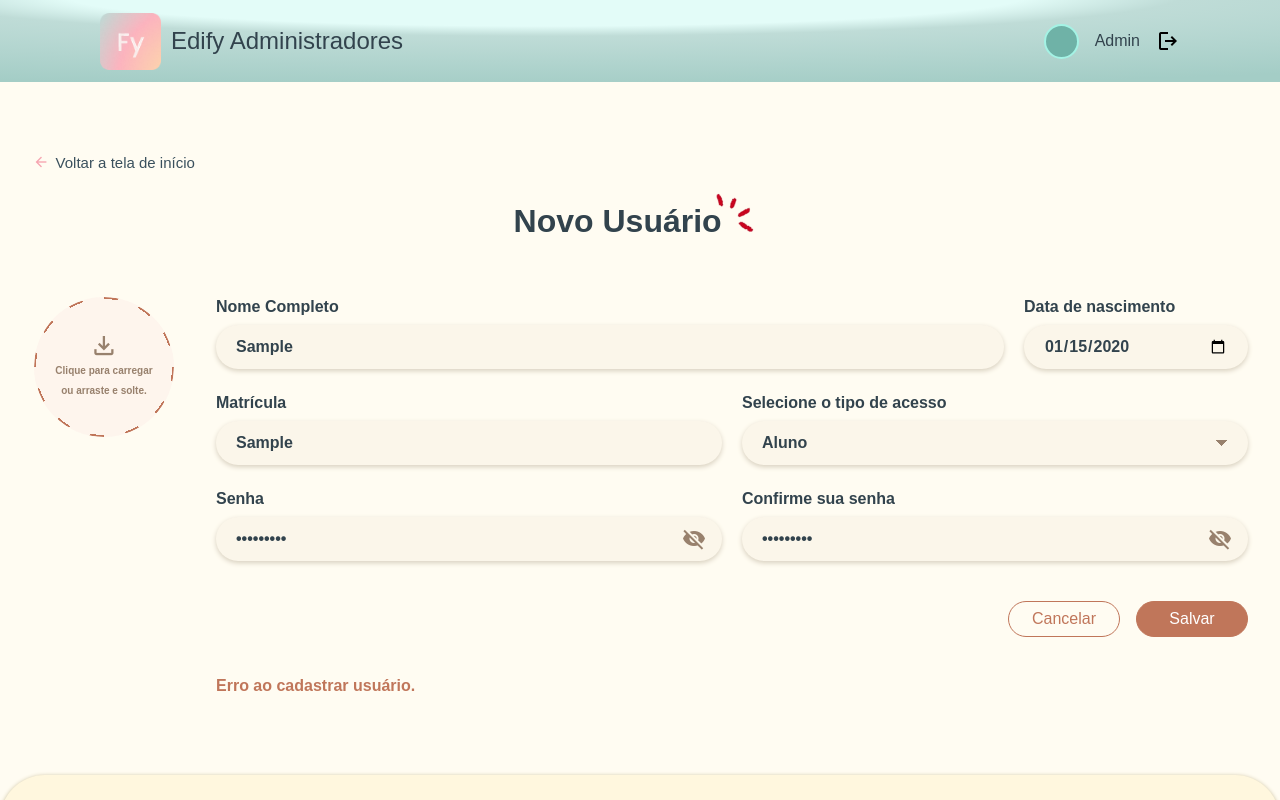
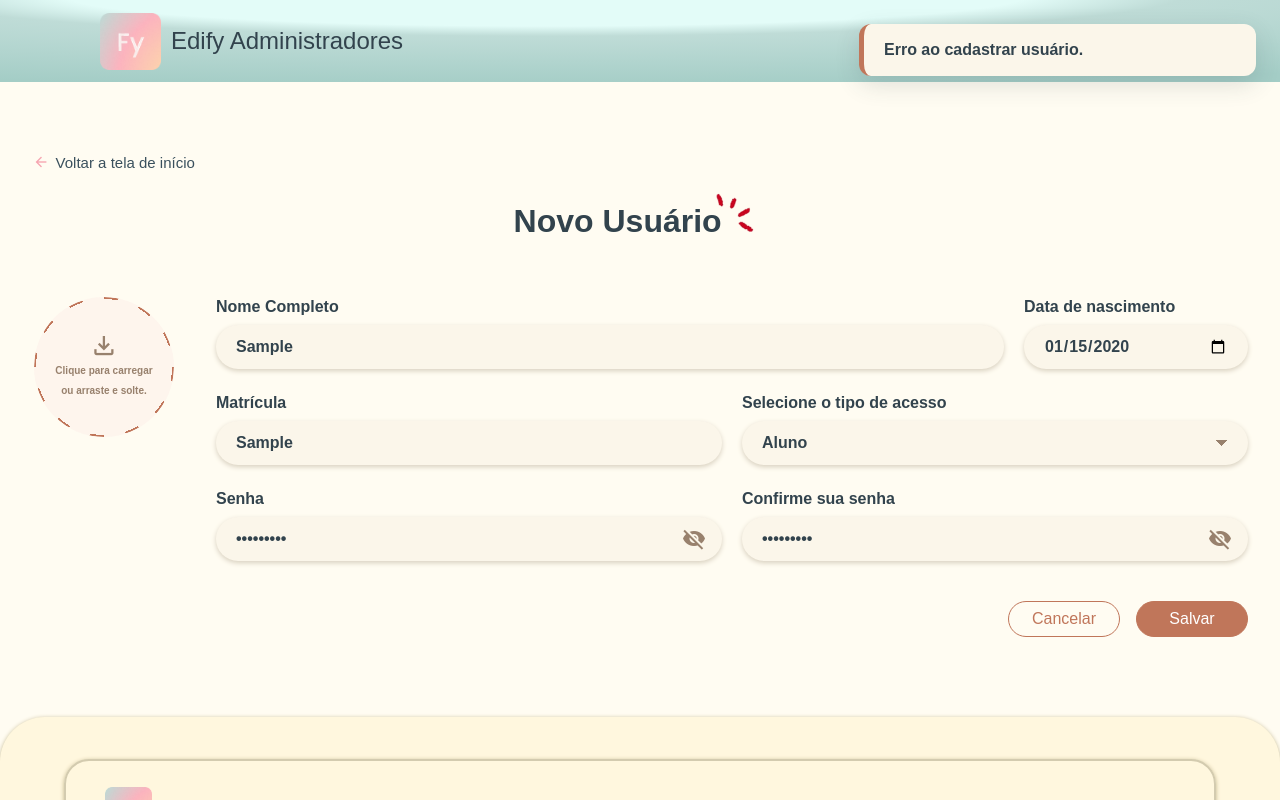
Before and after one commit to david-pessoa/tech-challenge-frontend, a React (Vite) app: page /user/new in a window 1280 px wide. Both pictures are taken after typing "Sample", "2020-01-15", "Sample", "Sample123", "Sample123" into the empty fields and a click on the button "Salvar". Shown: the top 800 px of the page. Built offline with nearby package versions, Linux system fonts and the light colour scheme; no server answers.

Commit message:
feat: add user form toast feedback

```diff
--- a/src/pages/UserRegister.tsx
+++ b/src/pages/UserRegister.tsx
@@ -10,6 +10,8 @@ import type { Role } from '../types/Roles';
 type UserRegisterProps = {
   isNew: boolean;
 };
+
+type ToastStatus = 'success' | 'error';
 
 type UserFormData = {
   nome: string;
@@ -309,20 +311,34 @@ const Button = styled.button<{ $secondary?: boolean }>`
   padding: 0 1.25rem;
 `;
 
-const Message = styled.p`
-  grid-column: 2;
-  color: ${({ theme }) => theme.colors.primary};
+const Toast = styled.div<{ $status: ToastStatus }>`
+  position: fixed;
+  top: 1.5rem;
+  right: 1.5rem;
+  z-index: 10;
+  width: min(22rem, calc(100% - 2rem));
+  border-left: 0.35rem solid
+    ${({ $status, theme }) => ($status === 'success' ? '#6FB9A9' : theme.colors.primary)};
+  border-radius: 0.75rem;
+  background: ${({ theme }) => theme.colors.fieldBackground};
+  box-shadow: 0 0.5rem 1.5rem rgba(50, 67, 77, 0.16);
+  color: ${({ theme }) => theme.colors.text};
+  font-family: ${({ theme }) => theme.typography.fontFamily};
+  font-size: ${({ theme }) => theme.typography.field.fontSize};
   font-weight: ${({ theme }) => theme.typography.field.fontWeight};
+  line-height: ${({ theme }) => theme.typography.field.lineHeight};
+  padding: 1rem 1.25rem;
 
   @media (max-width: 720px) {
-    grid-column: 1;
+    top: 1rem;
+    right: 1rem;
   }
 `;
 
 export default function UserRegister({ isNew }: UserRegisterProps) {
   const [formData, setFormData] = useState<UserFormData>(initialFormData);
   const [imagePreview, setImagePreview] = useState('');
-  const [message, setMessage] = useState('');
+  const [toast, setToast] = useState<{ message: string; status: ToastStatus } | null>(null);
   const [showPassword, setShowPassword] = useState(false);
   const [showConfirmPassword, setShowConfirmPassword] = useState(false);
   const currentRole: Role = 'ADMIN';
@@ -331,11 +347,21 @@ export default function UserRegister({ isNew }: UserRegisterProps) {
     document.title = isNew ? 'Edify | Cadastro de Usuários' : 'Edify | Edição de Usuários';
   }, [isNew]);
 
+  useEffect(() => {
+    if (!toast) {
+      return;
+    }
+
+    const timeout = window.setTimeout(() => setToast(null), 4000);
+
+    return () => window.clearTimeout(timeout);
+  }, [toast]);
+
   async function handleSubmit(event: FormEvent<HTMLFormElement>) {
     event.preventDefault();
 
     if (formData.senha !== formData.confirmarSenha) {
-      setMessage('As senhas não conferem.');
+      setToast({ message: 'As senhas não conferem.', status: 'error' });
       return;
     }
 
@@ -364,20 +390,22 @@ export default function UserRegister({ isNew }: UserRegisterProps) {
       const data = await response.json();
 
       if (!response.ok) {
-        setMessage(data.message);
+        setToast({ message: data.message, status: 'error' });
         return;
       }
 
-      setMessage('Usuário cadastrado com sucesso.');
+      setToast({ message: 'Usuário cadastrado com sucesso.', status: 'success' });
       setFormData(initialFormData);
       setImagePreview('');
     } catch {
-      setMessage('Erro ao cadastrar usuário.');
+      setToast({ message: 'Erro ao cadastrar usuário.', status: 'error' });
     }
   }
 
   return (
     <>
+      {toast && <Toast $status={toast.status}>{toast.message}</Toast>}
+
       <Header role={currentRole} />
 
       <Main>
@@ -525,8 +553,6 @@ export default function UserRegister({ isNew }: UserRegisterProps) {
             </Button>
             <Button type="submit">Salvar</Button>
           </Actions>
-
-          {message && <Message>{message}</Message>}
         </Form>
       </Main>
 
```
